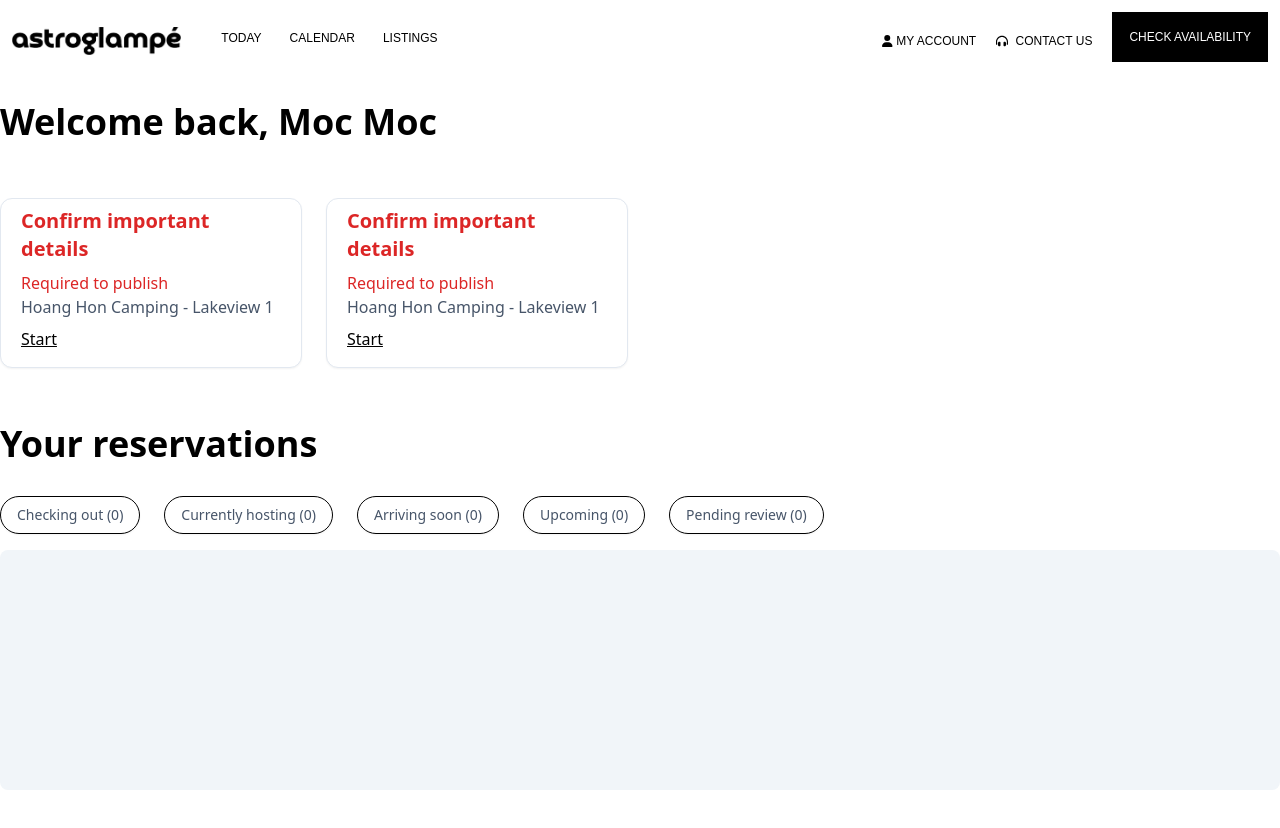
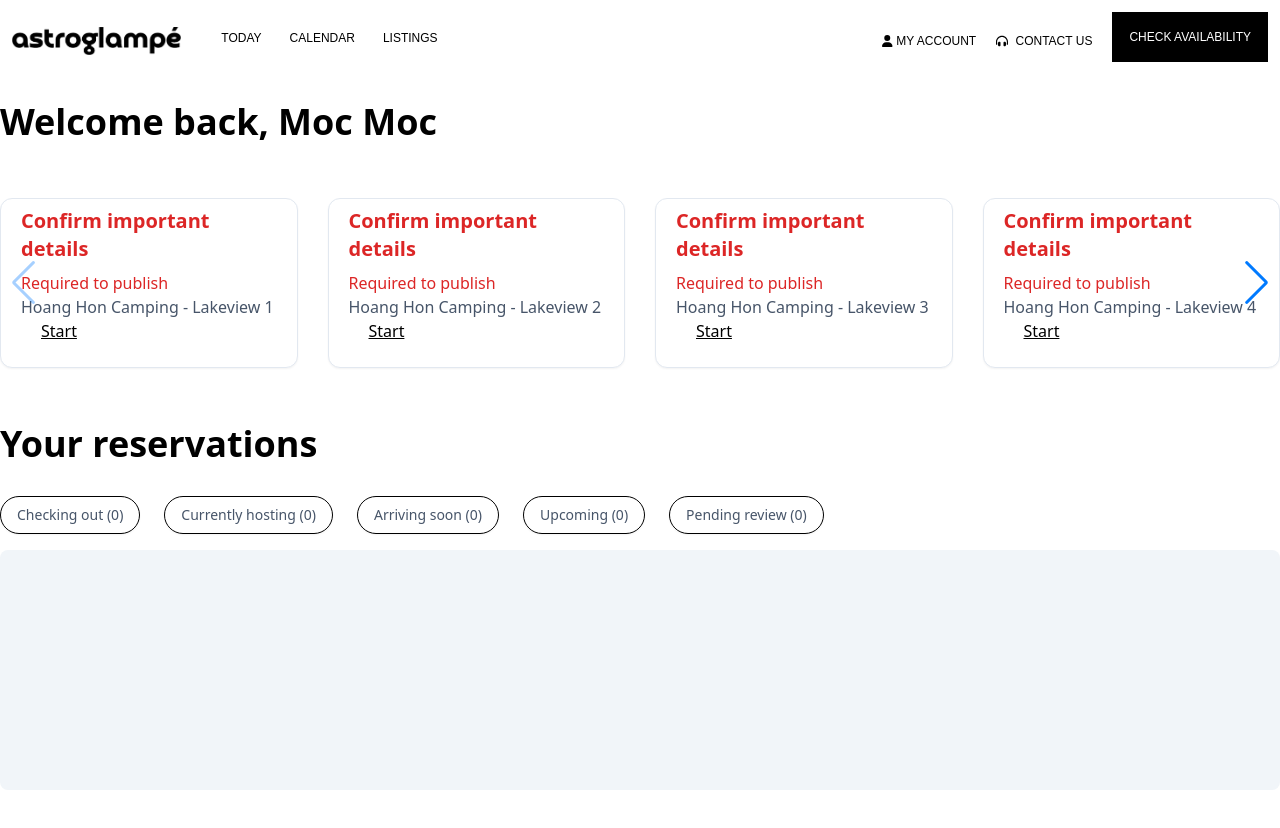
Before and after one commit to TanThinh1207/glamping-front, a React (Vite) app: page /hosting in a window 1280 px wide. Shown: the top 828 px of the page. Built offline with nearby package versions, Linux system fonts and the light colour scheme.

Commit message:
add slider

```diff
--- a/package.json
+++ b/package.json
@@ -20,7 +20,8 @@
     "react": "^18.3.1",
     "react-dom": "^18.3.1",
     "react-router-dom": "^7.1.1",
-    "sonner": "^1.7.1"
+    "sonner": "^1.7.1",
+    "swiper": "^11.2.1"
   },
   "devDependencies": {
     "@eslint/js": "^9.17.0",
--- a/src/pages/Hosting.jsx
+++ b/src/pages/Hosting.jsx
@@ -1,14 +1,110 @@
 import React, { useState } from 'react'
+import { Swiper, SwiperSlide } from 'swiper/react';
+import { Navigation } from 'swiper/modules';
+import 'swiper/swiper-bundle.css';
 const Hosting = () => {
   const [activeTab, setActiveTab] = useState("");
+  const hostInfo= {
+    name: "Moc Moc",
+    email: "mocmoc@gg.com",
+    phone: "0123456789",
+    confirmInfo: [
+      {
+        title: "Confirm important details",
+        description: "Required to publish",
+        location: "Hoang Hon Camping - Lakeview 1",
+      },
+      {
+        title: "Confirm important details",
+        description: "Required to publish",
+        location: "Hoang Hon Camping - Lakeview 2",
+      },
+      {
+        title: "Confirm important details",
+        description: "Required to publish",
+        location: "Hoang Hon Camping - Lakeview 3",
+      },
+      {
+        title: "Confirm important details",
+        description: "Required to publish",
+        location: "Hoang Hon Camping - Lakeview 4",
+      },
+      {
+        title: "Confirm important details",
+        description: "Required to publish",
+        location: "Hoang Hon Camping - Lakeview 5",
+      }
+    ],
+    reservation: {
+      checkingOut: [
+        "Guest 1 - Checking Out",
+        "Guest 2 - Checking Out",
+        "Guest 3 - Checking Out",
+        "Guest 4 - Checking Out",
+        "Guest 5 - Checking Out",
+      ],
+      currentlyHosting: [
+        "Guest 1 - Currently Hosting",
+        "Guest 2 - Currently Hosting",
+        "Guest 3 - Currently Hosting",
+        "Guest 4 - Currently Hosting",
+        "Guest 5 - Currently Hosting",
+      ],
+      arrivingSoon: [
+        "Guest 1 - Arriving Soon",
+        "Guest 2 - Arriving Soon",
+        "Guest 3 - Arriving Soon",
+        "Guest 4 - Arriving Soon",
+        "Guest 5 - Arriving Soon",
+      ],
+      upcoming: [
+        "Guest 1 - Upcoming",
+        "Guest 2 - Upcoming",
+        "Guest 3 - Upcoming",
+        "Guest 4 - Upcoming",
+        "Guest 5 - Upcoming",
+      ],
+      pendingReview: [
+        "Review 1 - Pending",
+        "Review 2 - Pending",
+        "Review 3 - Pending",
+        "Review 4 - Pending",
+        "Review 5 - Pending",
+      ],
+    }
+
+
+  }
   return (
     <div className="w-full h-screen bg-white">
       <div className="mx-auto px-30 max-w-7xl text-left">
         <div>
-          <h1 className="text-4xl font-bold py-8">Welcome back, Moc Moc</h1>
+          <h1 className="text-4xl font-bold py-8">Welcome back, {hostInfo.name}</h1>
         </div>
-        <div className="grid grid-cols-1 md:grid-cols-4 gap-6 items-center justify-center">
+        {/* <div className="grid grid-cols-1 md:grid-cols-4 gap-6 items-center justify-center">
           <div className="relative flex flex-col my-6 bg-white shadow-sm border border-slate-200 rounded-xl">
+            <div className="px-5 py-2">
+              <h6 className="mb-2 text-red-600 text-xl font-semibold">
+                Confirm important details
+              </h6>
+              <h6 className="text-red-600 text-l font-light">
+                Required to publish
+              </h6>
+              <p className="text-slate-600 leading-normal font-light">
+                Hoang Hon Camping - Lakeview 1
+              </p>
+            </div>
+            <div className="px-5 pb-4">
+              <button
+                className="text-black-500 underline hover:text-black-900 focus:outline-none disabled:text-black-700"
+                type="button"
+              >
+                Start
+              </button>
+
+            </div>
+          </div>
+          {/* <div className="relative flex flex-col my-6 bg-white shadow-sm border border-slate-200 rounded-xl">
             <div className="px-5 py-2">
               <h6 className="mb-2 text-red-600 text-xl font-semibold">
                 Confirm important details
@@ -29,18 +125,28 @@ const Hosting = () => {
               </button>
             </div>
           </div>
+        </div> */}
+         <Swiper
+       modules={[Navigation]}
+       spaceBetween={30}
+       slidesPerView={4}
+       navigation
+       onSlideChange={() => console.log("slide change")}
+       onSwiper={(swiper) => console.log(swiper)}
+    >
+      {hostInfo.confirmInfo.map((info) => (
+      <SwiperSlide>
         <div className="relative flex flex-col my-6 bg-white shadow-sm border border-slate-200 rounded-xl">
           <div className="px-5 py-2">
             <h6 className="mb-2 text-red-600 text-xl font-semibold">
-                Confirm important details
+              {info.title}
             </h6>
             <h6 className="text-red-600 text-l font-light">
-                Required to publish
+              {info.description}
             </h6>
             <p className="text-slate-600 leading-normal font-light">
-                Hoang Hon Camping - Lakeview 1
+              {info.location}
             </p>
-            </div>
             <div className="px-5 pb-4">
               <button
                 className="text-black-500 underline hover:text-black-900 focus:outline-none disabled:text-black-700"
@@ -51,6 +157,9 @@ const Hosting = () => {
             </div>
           </div>
         </div>
+      </SwiperSlide>
+      ))}
+    </Swiper>
       </div>
       <div className="mx-auto px-30 max-w-7xl text-left">
         <div className="">
```
Also changed, not shown: 1 other file (tests, documents, lock files or other folders). Lines whose indentation alone changed are shown as unchanged.
